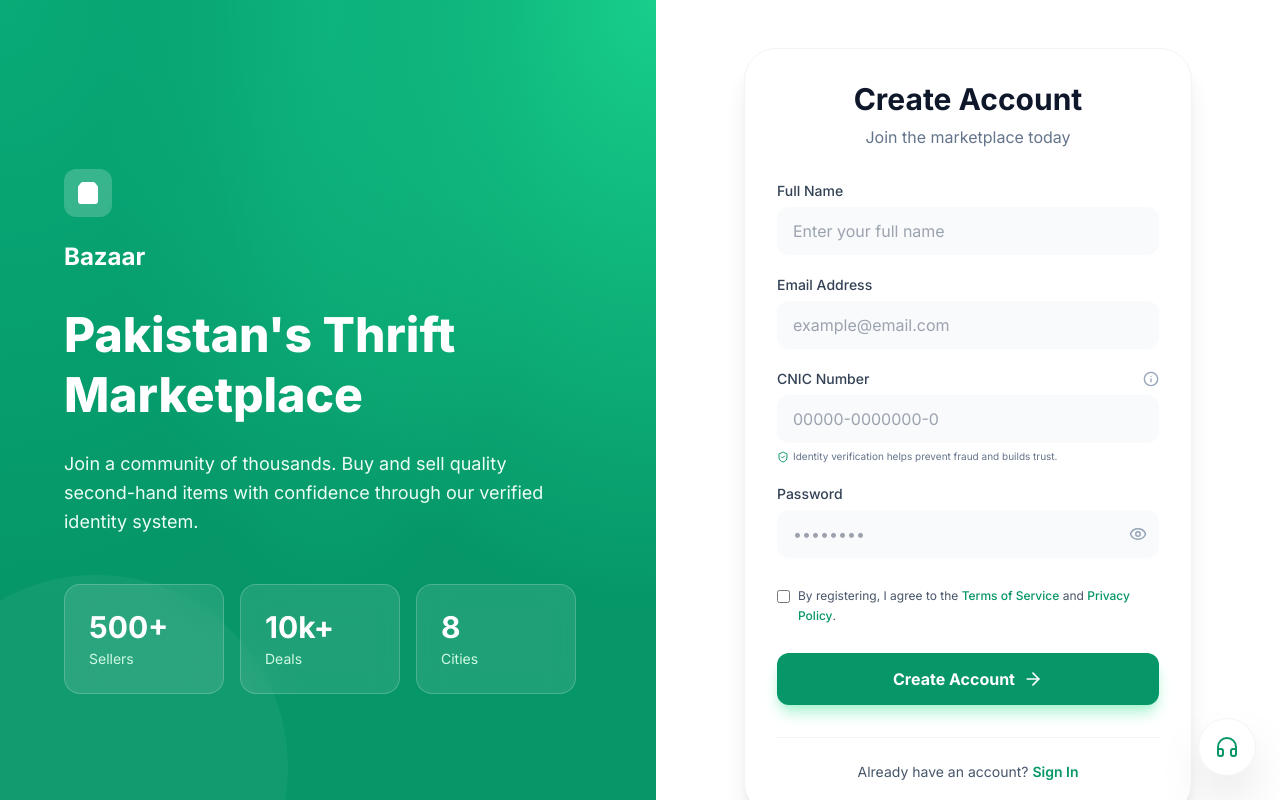
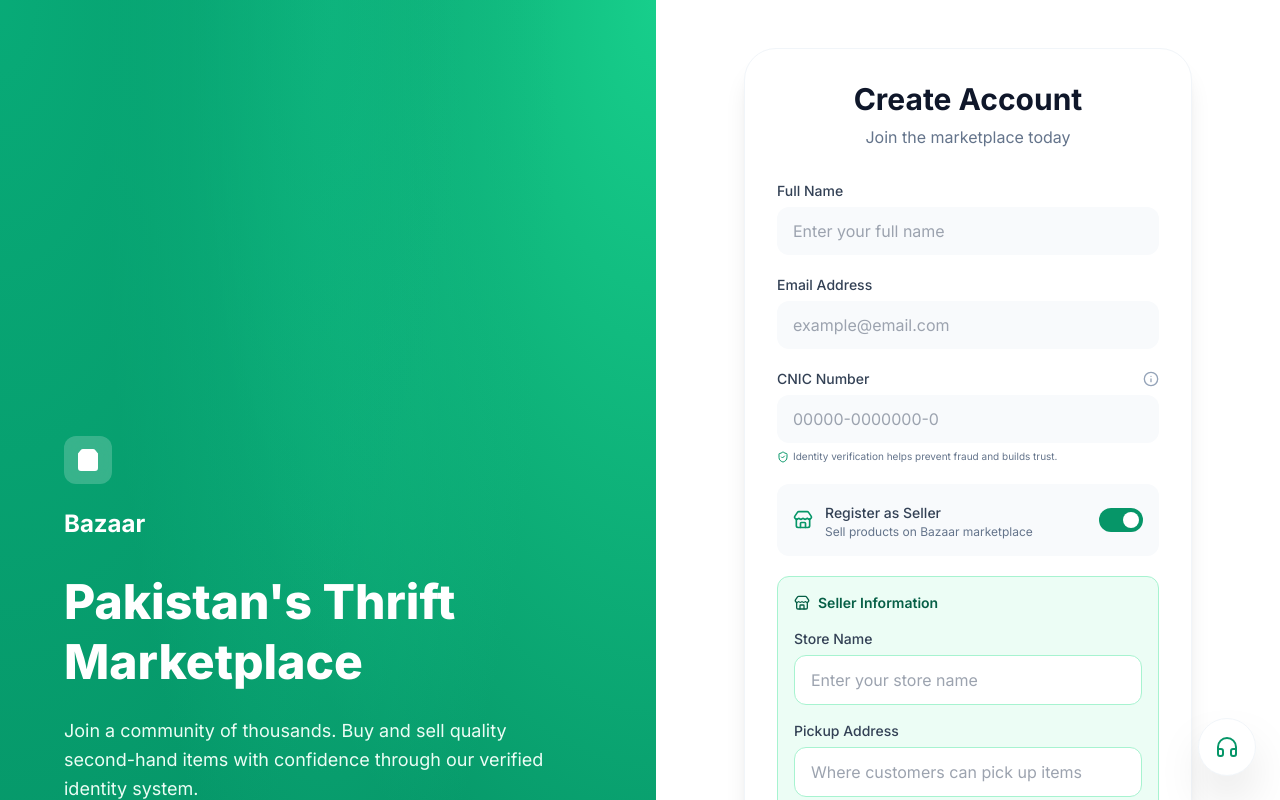
Before and after one commit to SalmanAli09/bazaar, a Next.js app: page /register in a window 1280 px wide. Both pictures are taken after a click on the button 1138 px from the left and 534 px from the top of the page. Shown: the top 800 px of the page. Built offline with nearby package versions, Linux system fonts and the light colour scheme.

Commit message:
update register page UI

```diff
--- a/src/app/register/page.tsx
+++ b/src/app/register/page.tsx
@@ -1,6 +1,6 @@
 "use client";
 
-import React from 'react';
+import React, { useState } from 'react';
 import Link from 'next/link';
 import {
   ShoppingBag,
@@ -8,10 +8,16 @@
   ShieldCheck,
   Eye,
   ArrowRight,
-  HeadphonesIcon
+  HeadphonesIcon,
+  Store,
+  MapPin,
+  Phone,
+  User
 } from 'lucide-react';
 
 export default function RegisterPage() {
+  const [isSeller, setIsSeller] = useState(false);
+
   return (
     <main className="flex min-h-screen bg-white dark:bg-[#0f172a]">
       {/* Left Side: Brand & Mesh Background */}
@@ -97,6 +103,82 @@
                 </p>
               </div>
 
+              {/* Seller Toggle */}
+              <div className="bg-slate-50 dark:bg-slate-800 p-4 rounded-xl">
+                <div className="flex items-center justify-between">
+                  <div className="flex items-center gap-3">
+                    <Store size={20} className="text-[#069668]" />
+                    <div>
+                      <label className="text-sm font-medium text-slate-700 dark:text-slate-300">Register as Seller</label>
+                      <p className="text-xs text-slate-500 dark:text-slate-400">Sell products on Bazaar marketplace</p>
+                    </div>
+                  </div>
+                  <button
+                    type="button"
+                    onClick={() => setIsSeller(!isSeller)}
+                    className={`relative inline-flex h-6 w-11 items-center rounded-full transition-colors ${
+                      isSeller ? 'bg-[#069668]' : 'bg-slate-300 dark:bg-slate-600'
+                    }`}
+                  >
+                    <span
+                      className={`inline-block h-4 w-4 transform rounded-full bg-white transition-transform ${
+                        isSeller ? 'translate-x-6' : 'translate-x-1'
+                      }`}
+                    />
+                  </button>
+                </div>
+              </div>
+
+              {/* Seller Fields - Only show when isSeller is true */}
+              {isSeller && (
+                <div className="space-y-4 p-4 bg-emerald-50 dark:bg-emerald-900/20 rounded-xl border border-emerald-200 dark:border-emerald-800">
+                  <h3 className="text-sm font-semibold text-emerald-800 dark:text-emerald-200 mb-3 flex items-center gap-2">
+                    <Store size={16} />
+                    Seller Information
+                  </h3>
+
+                  {/* Store Name */}
+                  <div>
+                    <label className="block text-sm font-medium text-slate-700 dark:text-slate-300 mb-1.5">Store Name</label>
+                    <input
+                      type="text"
+                      placeholder="Enter your store name"
+                      className="w-full px-4 py-3 bg-white dark:bg-slate-800 border border-emerald-200 dark:border-emerald-700 rounded-xl focus:ring-2 focus:ring-[#069668] dark:text-white transition-all outline-none"
+                    />
+                  </div>
+
+                  {/* Pickup Address */}
+                  <div>
+                    <label className="block text-sm font-medium text-slate-700 dark:text-slate-300 mb-1.5">Pickup Address</label>
+                    <input
+                      type="text"
+                      placeholder="Where customers can pick up items"
+                      className="w-full px-4 py-3 bg-white dark:bg-slate-800 border border-emerald-200 dark:border-emerald-700 rounded-xl focus:ring-2 focus:ring-[#069668] dark:text-white transition-all outline-none"
+                    />
+                  </div>
+
+                  {/* Address */}
+                  <div>
+                    <label className="block text-sm font-medium text-slate-700 dark:text-slate-300 mb-1.5">Full Address</label>
+                    <input
+                      type="text"
+                      placeholder="Complete address"
+                      className="w-full px-4 py-3 bg-white dark:bg-slate-800 border border-emerald-200 dark:border-emerald-700 rounded-xl focus:ring-2 focus:ring-[#069668] dark:text-white transition-all outline-none"
+                    />
+                  </div>
+
+                  {/* Phone Number */}
+                  <div>
+                    <label className="block text-sm font-medium text-slate-700 dark:text-slate-300 mb-1.5">Phone Number</label>
+                    <input
+                      type="tel"
+                      placeholder="03XX-XXXXXXX"
+                      className="w-full px-4 py-3 bg-white dark:bg-slate-800 border border-emerald-200 dark:border-emerald-700 rounded-xl focus:ring-2 focus:ring-[#069668] dark:text-white transition-all outline-none"
+                    />
+                  </div>
+                </div>
+              )}
+
               {/* Password */}
               <div>
                 <label className="block text-sm font-medium text-slate-700 dark:text-slate-300 mb-1.5">Password</label>
```
